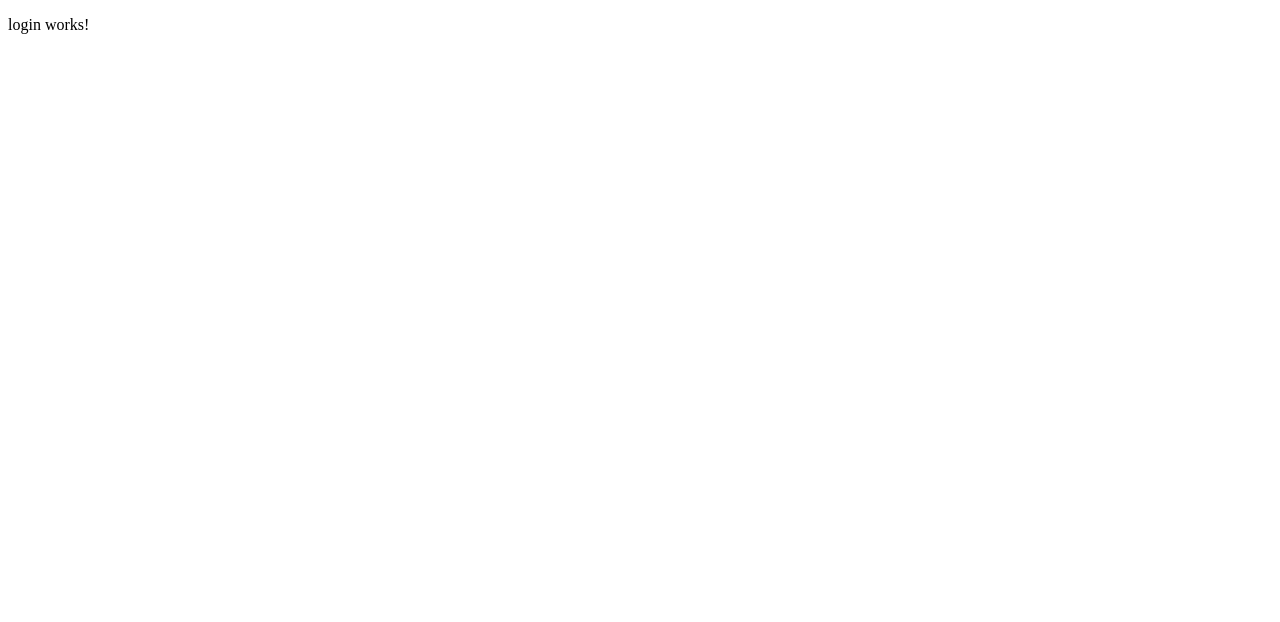
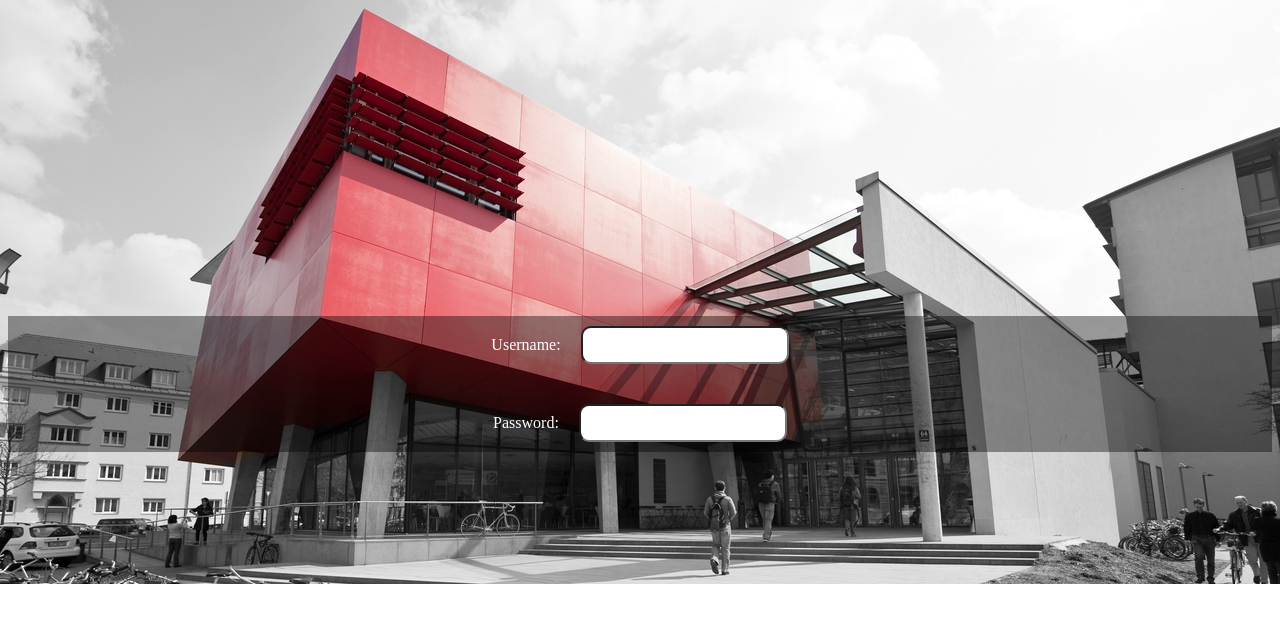
Before and after one commit to mobileappdevhm/dev-team-5-webapp, an Angular app in the folder CiE/: page /login in a window 1280 px wide. Shown: the top 622 px of the page. Built offline with nearby package versions, Linux system fonts and the light colour scheme.

Commit message:
TASK: added login TASK: added router

```diff
--- a/CiE/src/app/app.module.ts
+++ b/CiE/src/app/app.module.ts
@@ -13,7 +13,7 @@ const appRoutes: Routes = [
     data: { title: 'Login' }
   },
   { path: '',
-    redirectTo: '/',
+    redirectTo: '/login',
     pathMatch: 'full'
   },
   { path: '**', component: PageNotFoundComponent }
--- a/CiE/src/app/components/login/login.component.css
+++ b/CiE/src/app/components/login/login.component.css
@@ -0,0 +1,27 @@
+.login {
+  width: 100%;
+  text-align: center;
+  margin-top: 25%;
+  border-radius: 10px;
+}
+
+.login input {
+  width: 200px;
+  border-radius: 10px;
+  height: 32px;
+}
+
+.login  span {
+  margin-right: 20px;
+
+}
+
+.input-element {
+  margin: 20px;
+  padding: 10px;
+  color: #fff;
+}
+
+.input-group {
+  background-color: rgba(0,0,0,0.4);
+}
--- a/CiE/src/app/components/login/login.component.html
+++ b/CiE/src/app/components/login/login.component.html
@@ -1,3 +1,13 @@
-<p>
-  login works!
-</p>
+<div class="login">
+  <div class="input-group">
+    <div class="input-element">
+      <span>Username:</span> <input type="text">
+    </div>
+    <div class="input-element">
+      <span>Password:</span> <input type="password">
+    </div>
+
+
+  </div>
+
+</div>
--- a/CiE/src/styles.css
+++ b/CiE/src/styles.css
@@ -1 +1,9 @@
 /* You can add global styles to this file, and also import other style files */
+
+
+body {
+  height: 100vh;
+  background-size: cover;
+  background: url('assets/images/HM-Muenchen.jpg') no-repeat ;
+  background-size: auto;
+}
```
